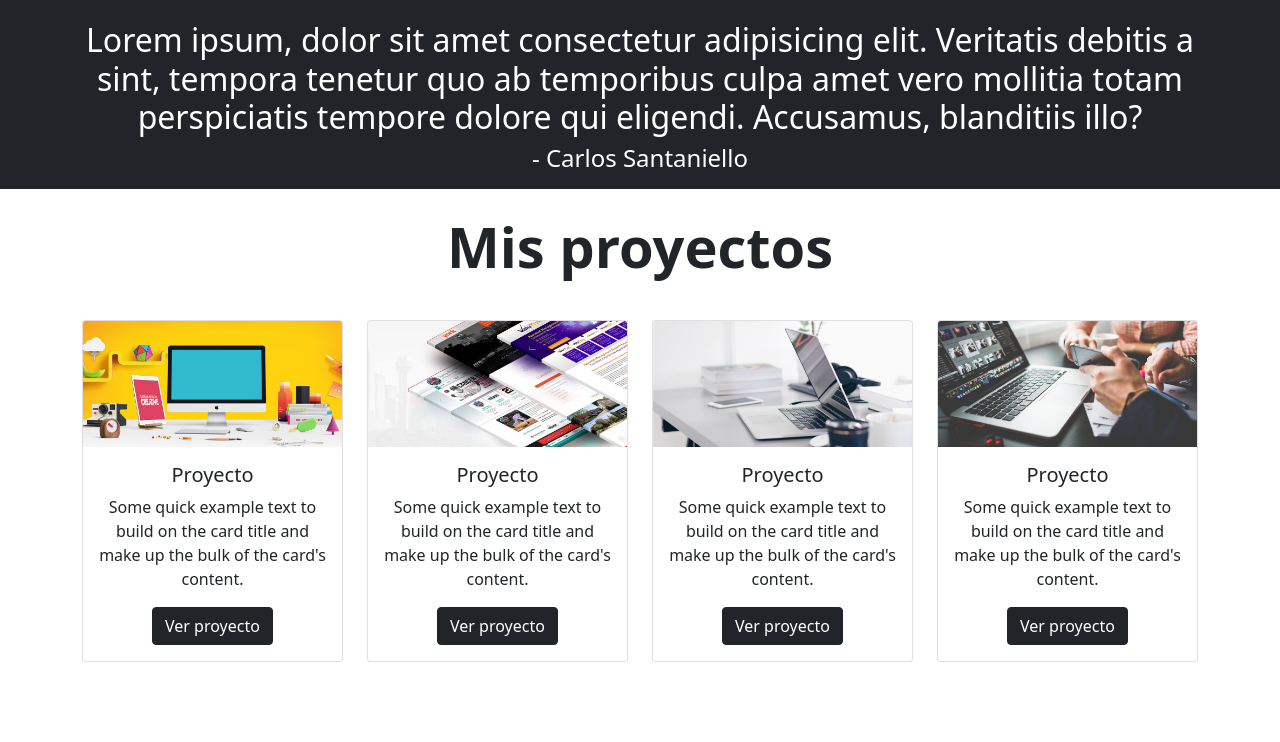
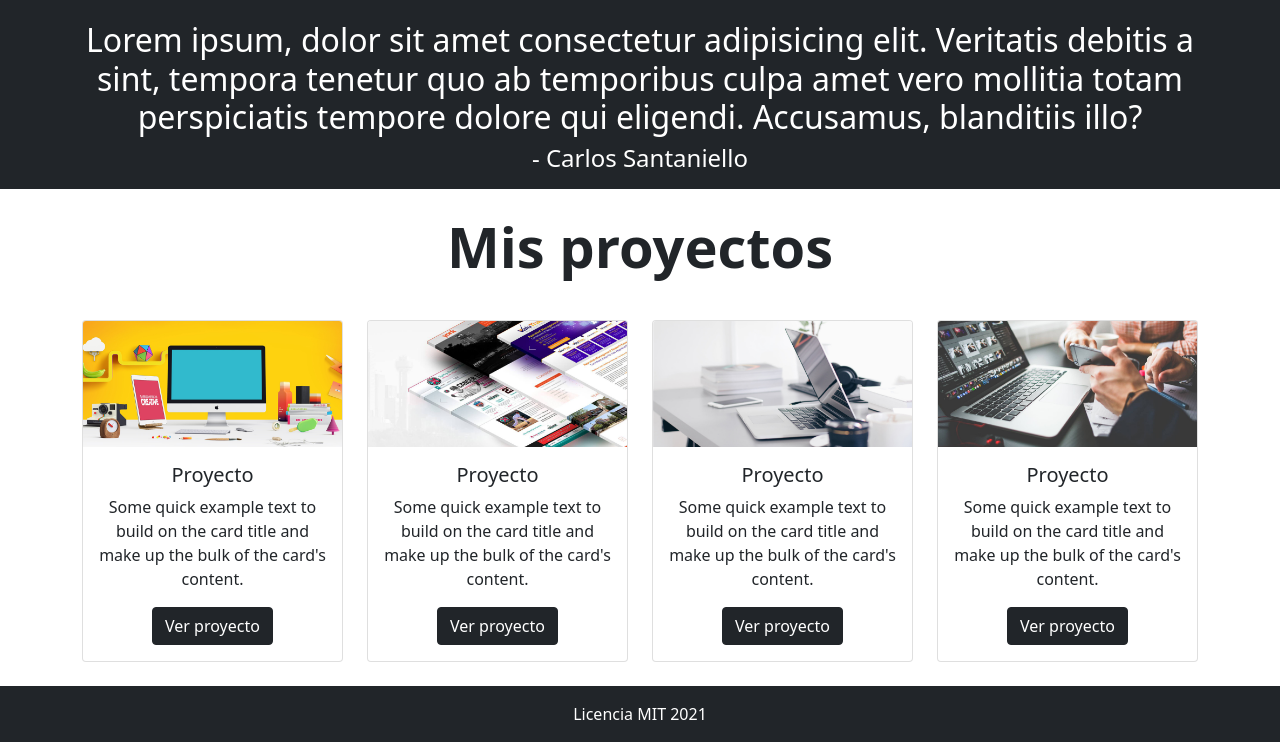
Before and after one commit to cesantaniello/portfolio-bootstrap, a plain HTML site: page index.html in a window 1280 px wide. Shown: the part 912-1654 px from the top of the page. Before the commit the page ends 1598 px from the top, so only its background shows below. Drawn offline with nearby package versions, Linux system fonts and the light colour scheme.

Commit message:
6.Add Footer

```diff
--- a/index.html
+++ b/index.html
@@ -118,6 +118,13 @@
         </div>
     </section>
 
+    <footer class="pie-de-pagina text-center text-md-center bg-dark text-white">
+        <div class="container">
+            <p class="m-0 py-3">
+                Licencia MIT 2021
+            </p>
+        </div>
+    </footer>
 
     <!-- Optional JavaScript; choose one of the two! -->
 
```
